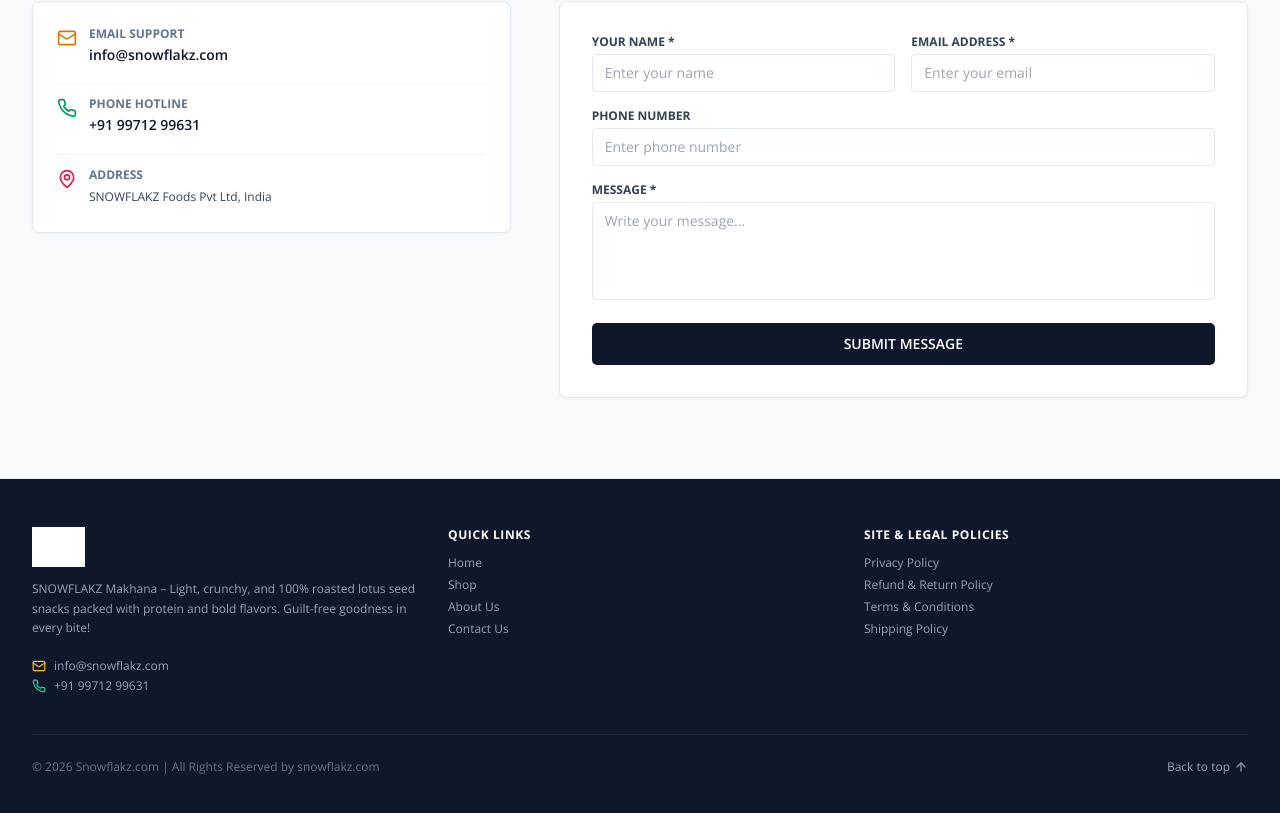
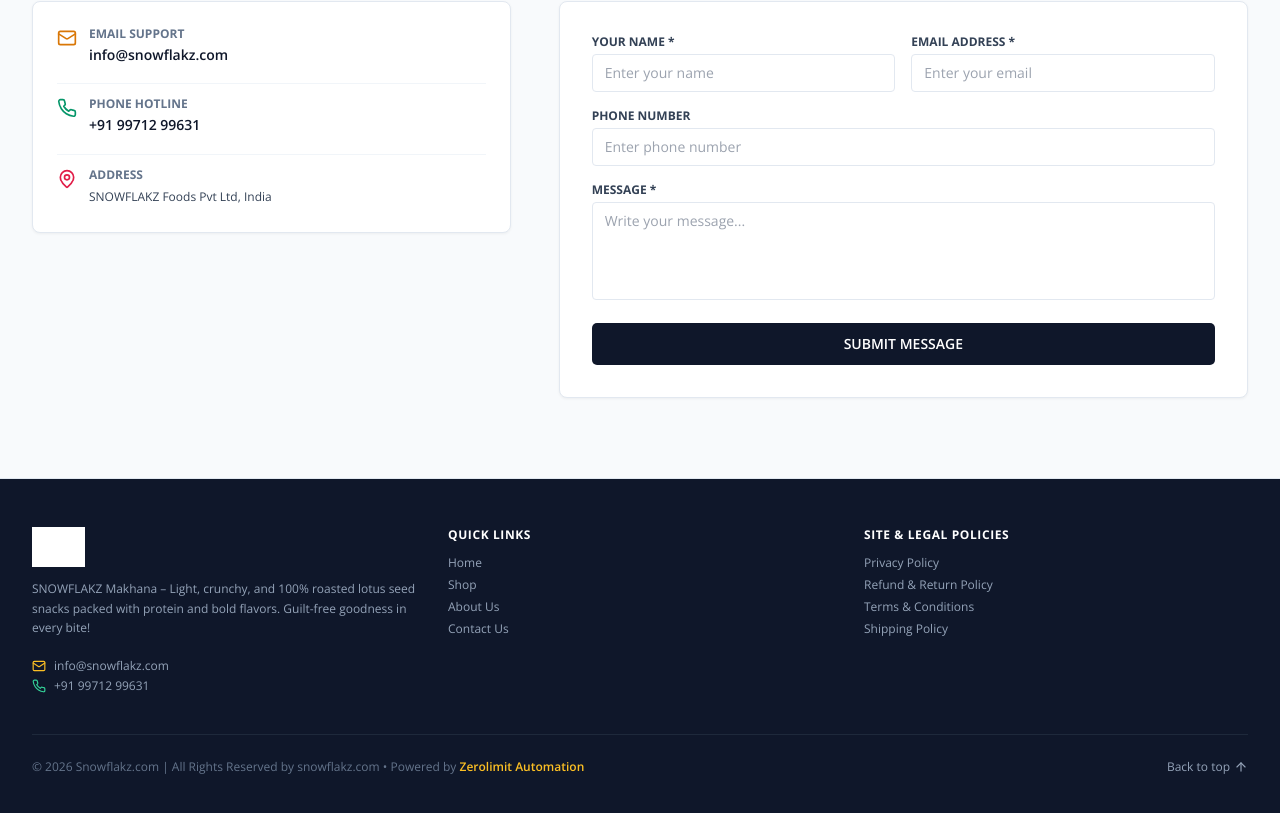
Before and after one commit to rai174-ui/snowflakz, a React (Vite) app: page / in a window 1280 px wide. Shown: the part 4900-5713 px from the top of the page. Built offline with nearby package versions, Linux system fonts and the light colour scheme; grey boxes are pictures that could not be loaded; the HTML template or start-up script is replaced by a standard one.

Commit message:
feat: add Powered by Zerolimit Automation to website footer across all pages

```diff
--- a/src/components/layout/Footer.jsx
+++ b/src/components/layout/Footer.jsx
@@ -83,7 +83,9 @@
           </div>
 
           <div className="pt-6 flex flex-col sm:flex-row items-center justify-between gap-4 text-xs text-slate-500">
-            <p>© {new Date().getFullYear()} Snowflakz.com | All Rights Reserved by snowflakz.com</p>
+            <p>
+              © {new Date().getFullYear()} Snowflakz.com | All Rights Reserved by snowflakz.com • Powered by <span className="text-amber-400 font-semibold">Zerolimit Automation</span>
+            </p>
 
             <button
               onClick={scrollToTop}
```
